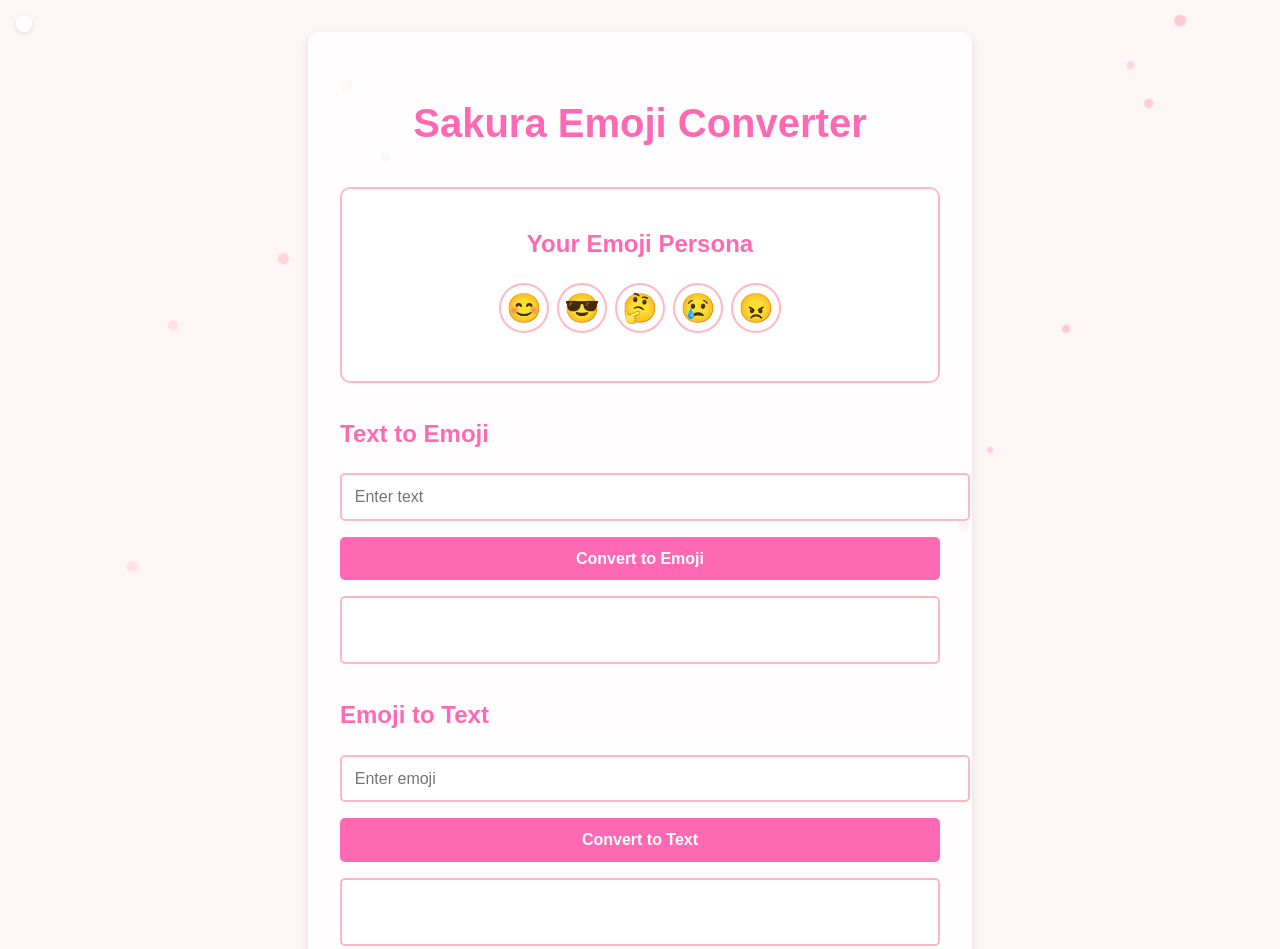
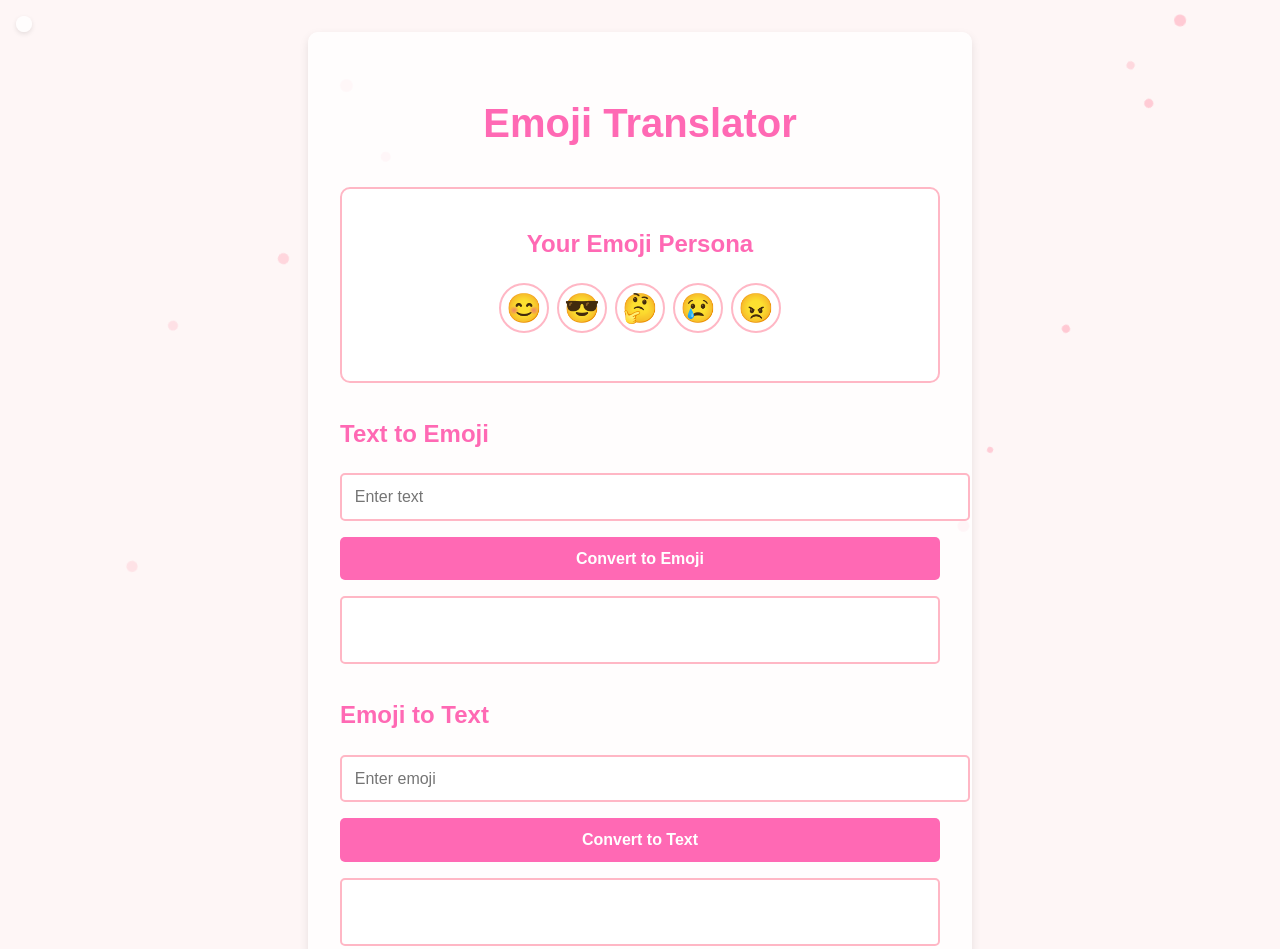
Before and after one commit to Pr3v3r/emojiweb, a plain HTML site: page emoji.html in a window 1280 px wide. Shown: the top 949 px of the page. Drawn offline with Linux system fonts and the light colour scheme.

Commit message:
emoji.html

```diff
--- a/emoji.html
+++ b/emoji.html
@@ -3,14 +3,14 @@
 <head>
     <meta charset="UTF-8">
     <meta name="viewport" content="width=device-width, initial-scale=1.0">
-    <title>Sakura Emoji Converter with Profiles</title>
+    <title>Emoji Converter</title>
     <link rel="stylesheet" href="back.css">
 </head>
 <body>
     <div class="sakura-container"></div>
     <div id="userPersona" class="user-persona"></div>
     <div class="container">
-        <h1>Sakura Emoji Converter</h1>
+        <h1>Emoji Translator</h1>
         <div class="user-profile">
             <h2>Your Emoji Persona</h2>
             <div class="emoji-selection">
```
